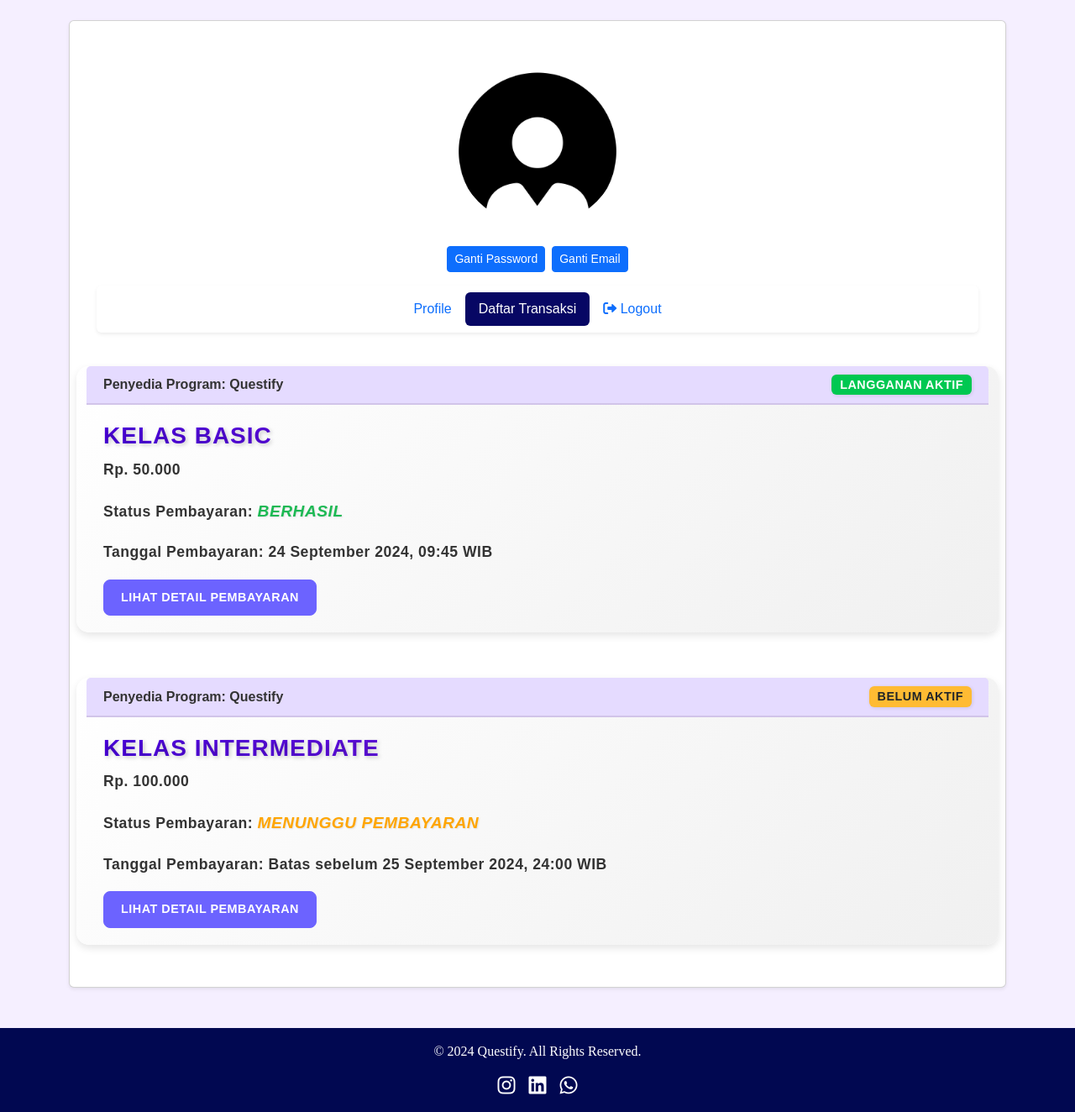
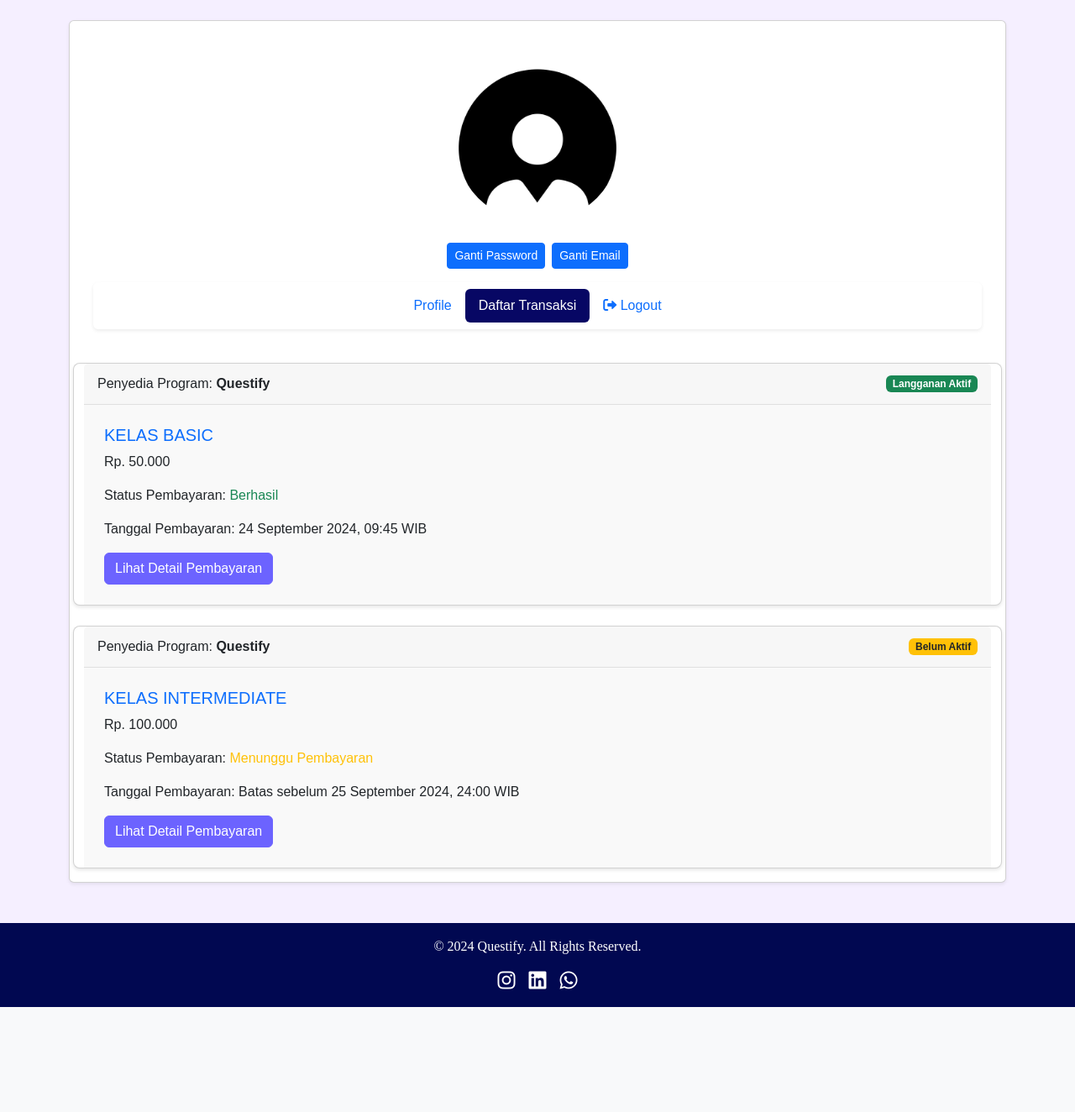
Before and after one commit to timurlauttt/Project-Akhir-Studi-Independent, a Django app: page /questify_app/daftar_transaksi/ in a window 1280 px wide. Shown: the part 72-1396 px from the top of the page at 84% size. After the commit the page ends 1271 px from the top, so only its background shows below. Run offline with Django 5.2, Linux system fonts and the light colour scheme; the visitor is signed in with stand-in values (Sample User, id 1).

Commit message:
Update daftar_transaksi.css

```diff
--- a/questify_project/static/css/daftar_transaksi.css
+++ b/questify_project/static/css/daftar_transaksi.css
@@ -1,166 +1,31 @@
-.card-custom {
-    border-radius: 15px;
-    border: none;
-    box-shadow: 0 4px 10px rgba(0, 0, 0, 0.1);
-    margin-bottom: 30px;
-    background: linear-gradient(135deg, #ffffff, #f0f0f0);
-    transition: transform 0.2s ease-in-out;
-    margin-left: 20px;
-    margin-right: 20px;
+.nav-pills .nav-link.active {
+  background-color: rgb(7, 7, 100) !important; /* Set active navbar color to black */
+  color: white !important; /* Optional: Change text color to white when active */
 }
 
-.card-custom:hover {
-    transform: translateY(-5px);
+.card-custom {
+  border-radius: 0.5rem;
+  box-shadow: 0 2px 4px rgba(0, 0, 0, 0.1);
 }
 
-.card-header {
-    font-weight: bold;
-    background-color: #E5DBFF;
-    border-bottom: 2px solid #D1C4E9;
-    padding: 10px 20px;
-    color: #333;
+.card-custom .card-header {
+  background-color: #f7f7f7;
+  border-bottom: 1px solid #e0e0e0;
+  padding: 0.75rem 1rem;
 }
 
-.card-body {
-    padding: 20px;
-}
-
-.card-title {
-    font-size: 1.75rem;
-    font-weight: bold;
-    color: #4A00E0;
-    text-shadow: 2px 2px 5px rgba(0, 0, 0, 0.2);
-    text-transform: uppercase;
-    letter-spacing: 1px;
-    background: linear-gradient(45deg, #4A00E0, #8E2DE2);
-    -webkit-background-clip: text;
-    -webkit-text-fill-color: transparent;
-}
-
-.status-bayar {
-    font-weight: bold;
-    font-size: 1.2rem;
-    text-transform: uppercase;
-}
-
-.text-success {
-    color: #1DB954 !important;
-    font-style: italic;
-    font-weight: bold;
-    text-shadow: 1px 1px 2px rgba(0, 0, 0, 0.1);
-}
-
-.text-warning {
-    color: #FFA500 !important;
-    font-style: italic;
-    font-weight: bold;
-    text-shadow: 1px 1px 2px rgba(0, 0, 0, 0.1);
-}
-
-.badge {
-    font-size: 0.9rem;
-    padding: 5px 10px;
-    font-weight: bold;
-    text-transform: uppercase;
-    letter-spacing: 0.5px;
-    box-shadow: 1px 1px 4px rgba(0, 0, 0, 0.1);
-}
-
-.badge.bg-success {
-    background-color: #00C851 !important;
-    color: #fff;
-}
-
-.badge.bg-warning {
-    background-color: #FFBB33 !important;
-    color: #fff;
+.card-custom .card-body {
+  padding: 1.5rem;
+  background-color: #f9f9f9;
 }
 
 .btn-primary-custom {
-    background-color: #6C63FF;
-    border-color: #6C63FF;
-    font-weight: bold;
-    border-radius: 8px;
-    font-size: 0.9rem;
-    padding: 10px 20px;
-    transition: all 0.3s ease;
-    text-transform: uppercase;
-    letter-spacing: 0.5px;
+  background-color: #6C63FF;
+  border-color: #6C63FF;
+  color: white;
 }
 
 .btn-primary-custom:hover {
-    background-color: #5848C2;
-    border-color: #5848C2;
-    transform: translateY(-2px);
-    box-shadow: 0 8px 15px rgba(0, 0, 0, 0.1);
+  background-color: #574bd6;
+  border-color: #574bd6;
 }
-
-.logout-button {
-    font-size: 0.9rem;
-    background-color: #FF4B5C;
-    color: #fff;
-    border: none;
-    padding: 8px 16px;
-    border-radius: 8px;
-    transition: background-color 0.3s ease;
-    font-weight: bold;
-    text-transform: uppercase;
-    letter-spacing: 0.5px;
-}
-
-.logout-button:hover {
-    background-color: #D84350;
-}
-
-.tab-menu a {
-    flex: 1;
-    padding: 10px;
-    text-align: center;
-    color: #fff;
-    font-weight: bold;
-    font-size: 1rem;
-    text-decoration: none;
-    transition: background-color 0.3s ease;
-    text-transform: uppercase;
-    letter-spacing: 0.5px;
-}
-
-.tab-menu a:hover {
-    background-color: #574B90;
-}
-
-.tab-menu a.active {
-    background-color: #6C63FF;
-    border-radius: 10px;
-}
-
-/* Additional styles for improving text appeal */
-.card-text {
-    font-size: 1.1rem;
-    line-height: 1.8;
-    color: #333;
-    font-weight: bold;
-    letter-spacing: 0.5px;
-}
-
-.card-title-sub {
-    font-size: 1.2rem;
-    font-weight: 500;
-    color: #333;
-    margin-top: -10px;
-    margin-bottom: 20px;
-    letter-spacing: 0.5px;
-}
-
-.text-highlight {
-    background: #FFF3CD;
-    padding: 5px 8px;
-    border-radius: 5px;
-    font-weight: 600;
-    box-shadow: 0 2px 5px rgba(0, 0, 0, 0.1);
-}
-
-a.btn-primary-custom {
-    text-transform: uppercase;
-    letter-spacing: 0.5px;
-}
```
